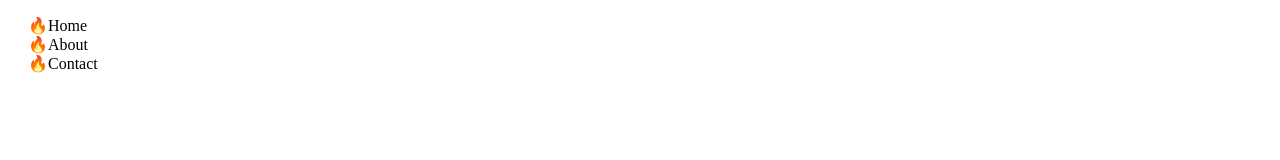
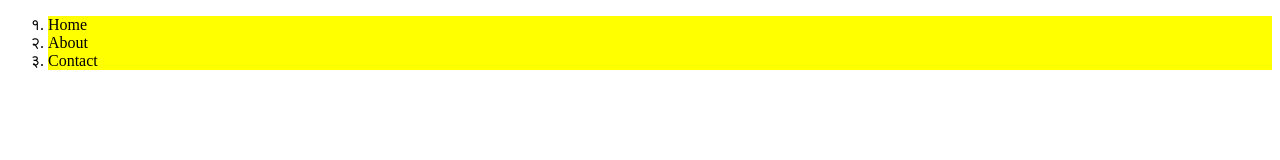
Before and after one commit to Abdullahthefirst/Sigma_Web_Dev, a plain HTML site: page v25_styling_lists/index.html in a window 1280 px wide. Drawn offline with Linux system fonts and the light colour scheme.

Commit message:
slightly modified styling lists by CSS

```diff
--- a/v25_styling_lists/index.html
+++ b/v25_styling_lists/index.html
@@ -7,9 +7,10 @@
     <title>CSS Lists</title>
     <style>
         nav ul li {
+            /* display: inline-flex; */
             list-style: devanagari;
-            list-style-type: "🔥";
-            /* background-color: yellow; */
+            /* list-style-type: "🔥"; */
+            background-color: yellow;
             /* list-style-position: inside; */
             /* border: 2px solid black; */
             /* list-style: disc inside url("https://user-images.githubusercontent.com/14011726/94132137-7d4fc100-fe7c-11ea-8512-69f90cb65e48.gif"); */
```
